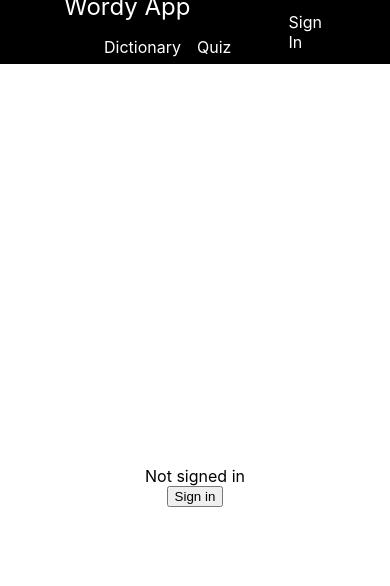
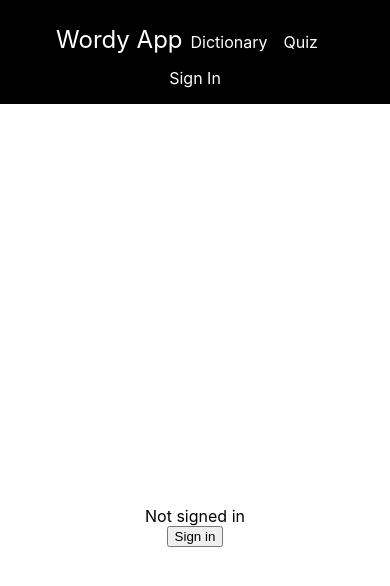
Before and after one commit to Ghokai/wordy, a Next.js app: page / in a window 390 px wide. Shown: the top 586 px of the page. Built offline with nearby package versions, Linux system fonts and the light colour scheme; no server answers.

Commit message:
changes in header

```diff
--- a/components/Header.jsx
+++ b/components/Header.jsx
@@ -34,11 +34,6 @@ export default function Header() {
         )}
         {session && (
           <>
-            <span className={styles.mail}>
-              <u>
-                <i>{session.user.email}</i>
-              </u>
-            </span>
             <span className={styles.btn} onClick={signOut}>
               Sign Out
             </span>
--- a/components/WordList.jsx
+++ b/components/WordList.jsx
@@ -101,7 +101,7 @@ const WordList = () => {
   const [filterKey, setFilterKey] = useState("");
   const { isLoading, error, data } = useWords();
   return isLoading ? (
-    <div>Loading...</div>
+    <div>...</div>
   ) : error ? (
     <div>Error!</div>
   ) : (
--- a/pages/_app.js
+++ b/pages/_app.js
@@ -5,6 +5,7 @@ import {
   makeQueryCache,
 } from "react-query";
 import Header from "../components/Header";
+import Head from "next/head";
 
 const queryCache = makeQueryCache();
 
@@ -14,6 +15,10 @@ function MyApp({ Component, pageProps }) {
     <ReactQueryConfigProvider
       config={{ queries: { refetchOnWindowFocus: false } }}
     >
+      <Head>
+        <title>Wordy</title>
+        <meta name="viewport" content="initial-scale=1.0, width=device-width" />
+      </Head>
       <Header />
       <Component {...pageProps} />
     </ReactQueryConfigProvider>
--- a/pages/word/index.jsx
+++ b/pages/word/index.jsx
@@ -1,5 +1,6 @@
 import styles from "../../styles/WordPage.module.css";
 import WordList from "../../components/WordList";
+import WordCounter from "../../components/WordCounter";
 
 export default function Index() {
   return (
@@ -7,6 +8,7 @@ export default function Index() {
       {/* <div className={styles.loader}>
         <div className={styles.bar}></div>
       </div> */}
+      <WordCounter></WordCounter>
       <WordList></WordList>
     </div>
   );
--- a/styles/Header.module.css
+++ b/styles/Header.module.css
@@ -2,11 +2,20 @@
   width: 100%;
   background-color: #000;
   display: flex;
-  height: 50px;
   align-items: center;
   color: #fff;
-  padding: 2rem 4rem;
+  padding: 1rem 4rem;
   justify-content: space-between;
+}
+
+@media screen and (max-width: 640px) {
+  .header {
+    flex-direction: column;
+    padding: 1rem;
+  }
+  .header ul {
+    margin-left: -2rem;
+  }
 }
 
 .header ul {
@@ -27,7 +36,3 @@
 .rightHeader .btn {
   cursor: pointer;
 }
-
-.mail {
-  margin-right: 1rem;
-}
```
Also changed, not shown: components/WordCounter.jsx (added, +10 -0 lines), styles/Question.module.css (+7 -1 lines).
